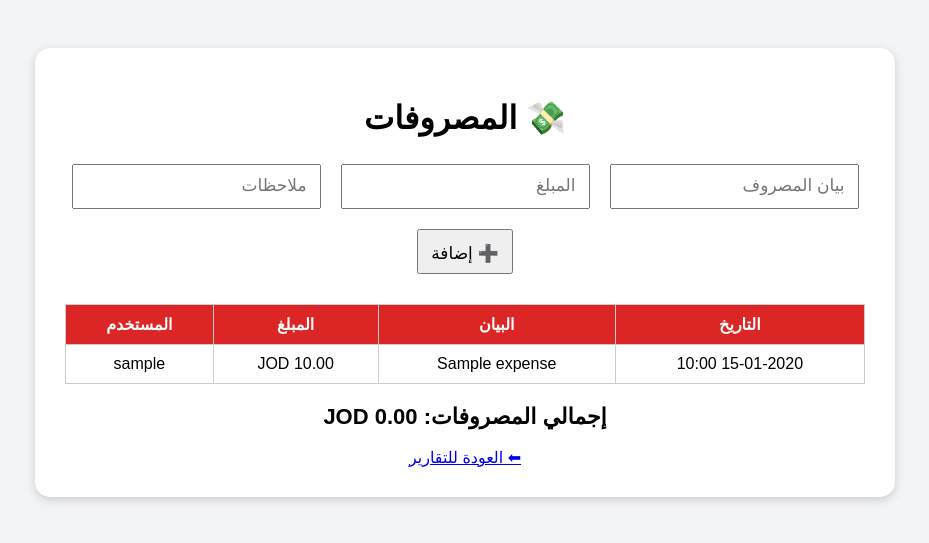
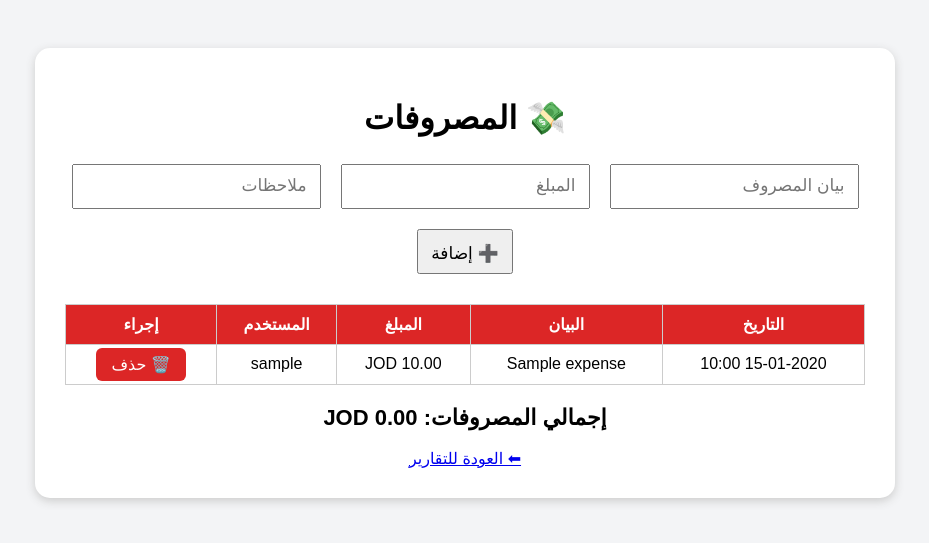
Before and after one commit to bkawash-ops/grecory_web, a Flask app: template templates/expenses.html in a window 1280 px wide. Shown: the top 543 px of the page, without its empty margins (175-1104 px from the left). Run offline with Flask 3, Linux system fonts and the light colour scheme; the template is opened without the code that fills it: most values are stand-ins (such as "Sample title", 1, 10 or a date in 2020); some libraries are stand-ins or nearby versions.

Commit message:
Update expenses.html

```diff
--- a/templates/expenses.html
+++ b/templates/expenses.html
@@ -161,7 +161,9 @@ placeholder="ملاحظات">
 <th>
 المستخدم
 </th>
-
+<th>
+إجراء
+</th>
 </tr>
 
 
@@ -188,7 +190,23 @@ placeholder="ملاحظات">
 <td>
 {{e.username}}
 </td>
+<td>
 
+<a href="/delete_expense/{{e.id}}"
+onclick="return confirm('هل تريد حذف هذا المصروف؟')"
+style="
+background:#dc2626;
+color:white;
+padding:8px 15px;
+border-radius:6px;
+text-decoration:none;
+">
+
+🗑️ حذف
+
+</a>
+
+</td>
 
 </tr>
 
```
